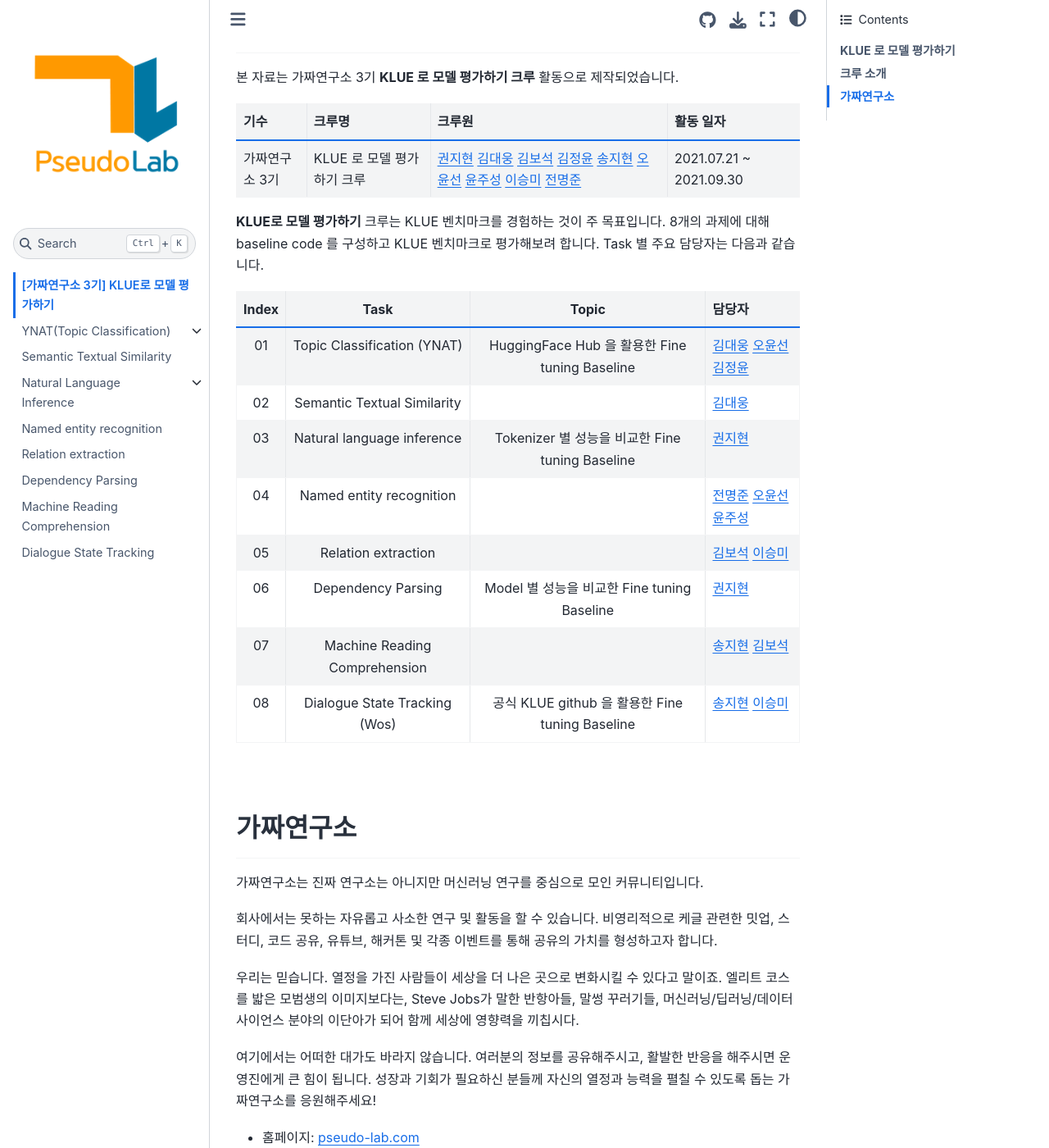
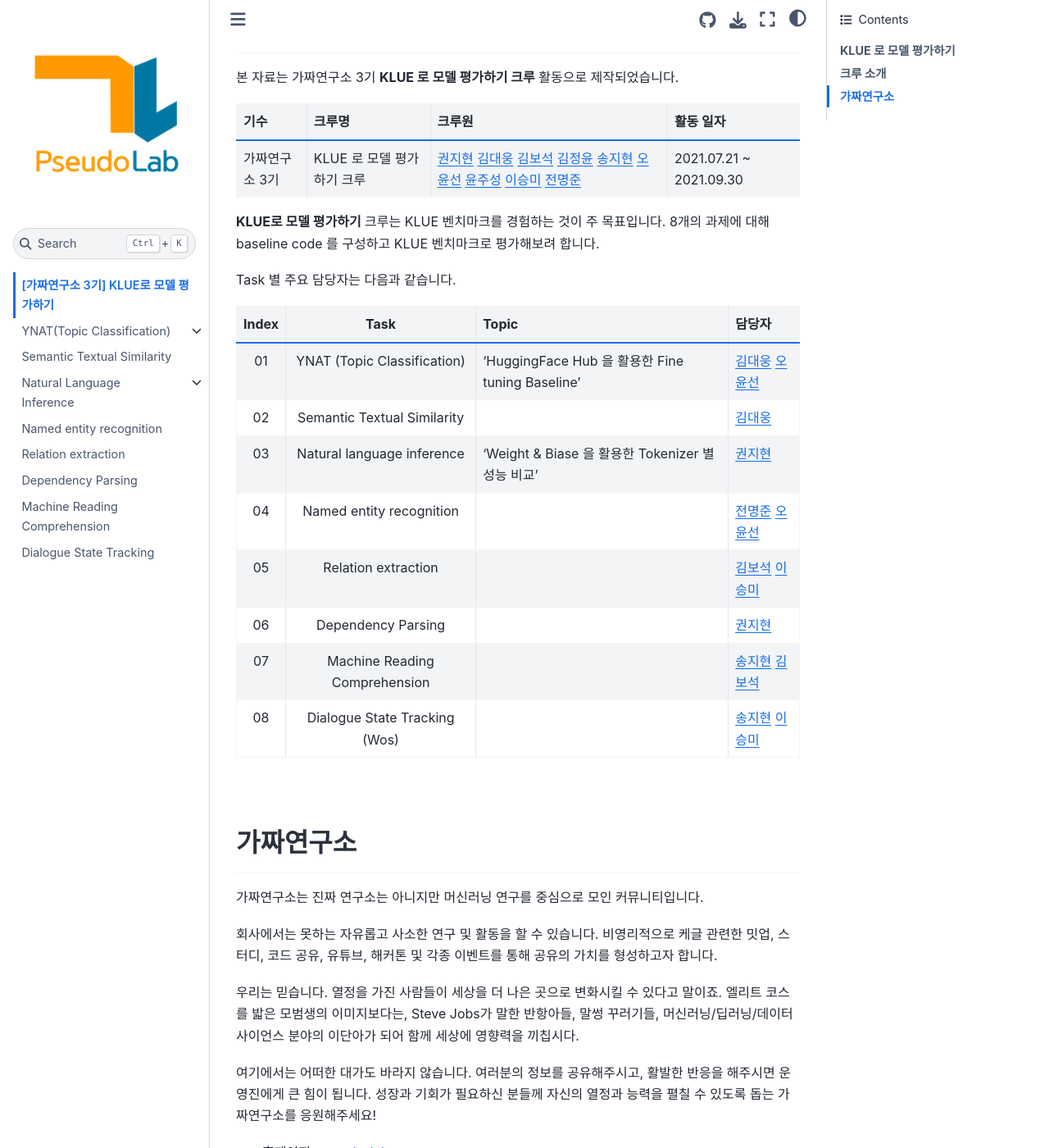
Before and after one commit to Pseudo-Lab/klue-baseline, a Jupyter Book: the page built from book/docs/index.md, in a window 1280 px wide and 1400 px high, scrolled down 504 px. Shown: the whole window at 82% size. Built offline with Jupyter Book 1.0.4 settings and Sphinx 7.4.7 and the Sphinx Book theme 1.1.4, drawn with Linux system fonts in a browser that asks for light colours.

Commit message:
index update

```diff
--- a/book/docs/index.md
+++ b/book/docs/index.md
@@ -24,18 +24,24 @@
 | -------------- | -------------------------- | ------------------------------------------------------------ | ----------------------- |
 | 가짜연구소 3기 | KLUE 로 모델 평가하기 크루 | [권지현](https://github.com/Jihyun22) [김대웅](https://github.com/KimDaeUng) [김보석](https://github.com/BOSOEK) [김정윤](https://github.com/skyepodium) [송지현](https://github.com/sang0179) [오윤선](https://github.com/Sunny-Michelle) [윤주성](https://github.com/eagle705) [이승미](https://github.com/krorina1013) [전명준](https://github.com/oncores) | 2021.07.21 ~ 2021.09.30 |
 
-**KLUE로 모델 평가하기** 크루는 KLUE 벤치마크를 경험하는 것이 주 목표입니다.  8개의 과제에 대해 baseline  code 를 구성하고 KLUE 벤치마크로 평가해보려 합니다.  Task 별 주요 담당자는 다음과 같습니다.
+**KLUE로 모델 평가하기** 크루는 KLUE 벤치마크를 경험하는 것이 주 목표입니다.  8개의 과제에 대해 baseline  code 를 구성하고 KLUE 벤치마크로 평가해보려 합니다.
 
-| Index |             Task              |                      Topic                      | 담당자                                                       |
-| :---: | :---------------------------: | :---------------------------------------------: | ------------------------------------------------------------ |
-|  01   |  Topic Classification (YNAT)  | HuggingFace Hub 을 활용한 Fine tuning Baseline  | [김대웅](https://github.com/KimDaeUng) [오윤선](https://github.com/Sunny-Michelle) [김정윤](https://github.com/skyepodium) |
-|  02   |  Semantic Textual Similarity  |                                                 | [김대웅](https://github.com/KimDaeUng)                       |
-|  03   |  Natural language inference   | Tokenizer 별 성능을 비교한 Fine tuning Baseline | [권지현](https://github.com/Jihyun22)                        |
-|  04   |   Named entity recognition    |                                                 | [전명준](https://github.com/oncores) [오윤선](https://github.com/Sunny-Michelle) [윤주성](https://github.com/eagle705) |
-|  05   |      Relation extraction      |                                                 | [김보석](https://github.com/BOSOEK) [이승미](https://github.com/krorina1013) |
-|  06   |      Dependency Parsing       |   Model 별 성능을 비교한 Fine tuning Baseline   | [권지현](https://github.com/Jihyun22)                        |
-|  07   | Machine Reading Comprehension |                                                 | [송지현](https://github.com/sang0179) [김보석](https://github.com/BOSOEK) |
-|  08   | Dialogue State Tracking (Wos) | 공식 KLUE github 을 활용한 Fine tuning Baseline | [송지현](https://github.com/sang0179) [이승미](https://github.com/krorina1013) |
+
+
+Task 별 주요 담당자는 다음과 같습니다.
+
+| Index |             Task              | Topic                                             | 담당자                                                       |
+| :---: | :---------------------------: | ------------------------------------------------- | ------------------------------------------------------------ |
+|  01   |  YNAT (Topic Classification)  | 'HuggingFace Hub 을 활용한 Fine tuning Baseline'  | [김대웅](https://github.com/KimDaeUng) [오윤선](https://github.com/Sunny-Michelle) |
+|  02   |  Semantic Textual Similarity  |                                                   | [김대웅](https://github.com/KimDaeUng)                       |
+|  03   |  Natural language inference   | 'Weight & Biase 을 활용한 Tokenizer 별 성능 비교' | [권지현](https://github.com/Jihyun22)                        |
+|  04   |   Named entity recognition    |                                                   | [전명준](https://github.com/oncores) [오윤선](https://github.com/Sunny-Michelle) |
+|  05   |      Relation extraction      |                                                   | [김보석](https://github.com/BOSOEK) [이승미](https://github.com/krorina1013) |
+|  06   |      Dependency Parsing       |                                                   | [권지현](https://github.com/Jihyun22)                        |
+|  07   | Machine Reading Comprehension |                                                   | [송지현](https://github.com/sang0179) [김보석](https://github.com/BOSOEK) |
+|  08   | Dialogue State Tracking (Wos) |                                                   | [송지현](https://github.com/sang0179) [이승미](https://github.com/krorina1013) |
+
+
 
 </br>
 
```
